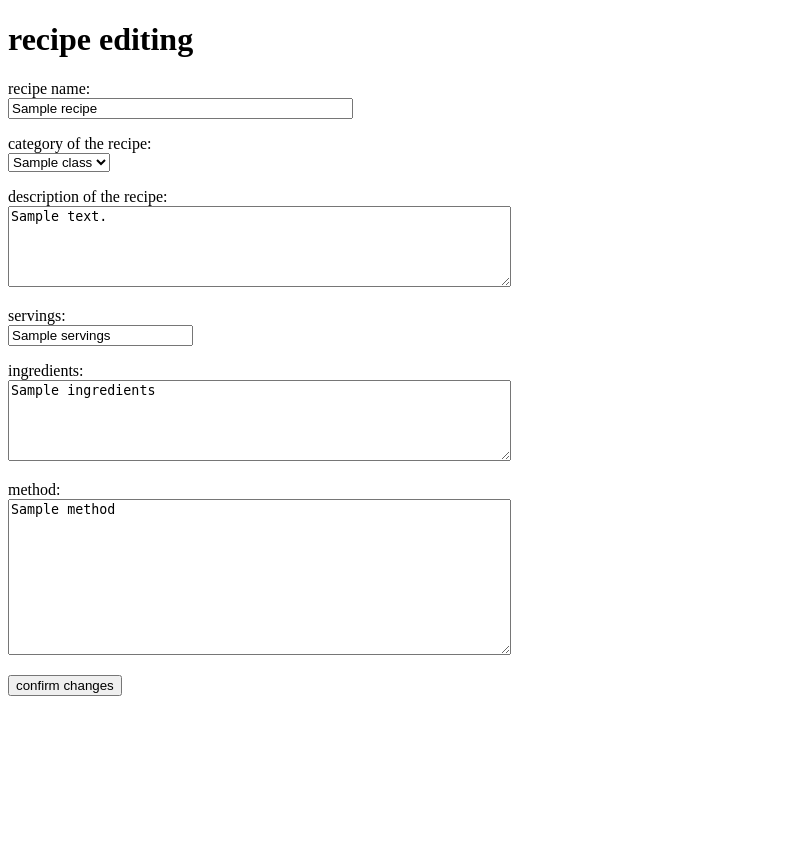
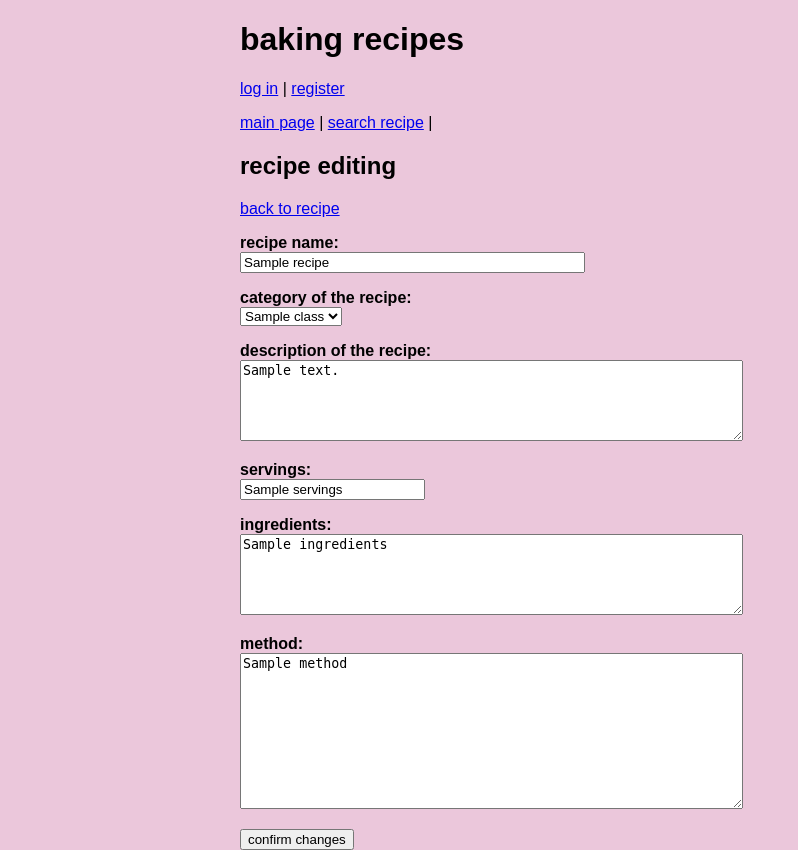
Before and after one commit to makhotai/baking_recipes, a Flask app: template templates/edit_recipe.html in a window 1280 px wide. Shown: the whole page, without its empty margins (0-798 px from the left). Before the commit the page ends 696 px from the top, so only its background shows below. Run offline with Flask 3, Linux system fonts and the light colour scheme; the template is opened without the code that fills it: most values are stand-ins (such as "Sample title", 1, 10 or a date in 2020).

Commit message:
Improve page style

```diff
--- a/app.py
+++ b/app.py
@@ -102,7 +102,9 @@ def create_recipe():
     recipes.add_recipe(title, description_r,
     servings, ingredients, method, user_id, classes)
 
-    return redirect("/")
+    recipe_id = db.last_insert_id()
+
+    return redirect("/recipe/" + str(recipe_id))
 
 @app.route("/create_review", methods=["POST"])
 def create_review():
--- a/recipes.py
+++ b/recipes.py
@@ -28,7 +28,10 @@ def get_classes(recipe_id):
     return [res["title"] for res in result]
 
 def get_recipes():
-    sql = """SELECT id, title FROM recipes ORDER BY id DESC"""
+    sql = """SELECT recipes.id, recipes.title,
+    users.id, users.username
+    FROM recipes, users WHERE recipes.user_id = users.id
+    ORDER BY recipes.id DESC"""
     return db.query(sql)
 
 def get_recipe(recipe_id):
--- /dev/null
+++ b/static/main.css
@@ -0,0 +1,12 @@
+body {
+  margin: auto;
+  max-width: 50em;
+  font-family: sans-serif;
+  background-color: rgb(235, 199, 219);
+}
+
+.item {
+  border: 2px solid rgb(94, 73, 73);
+  margin: 0.5em;
+  padding: 0.2em 0.5em;
+}
--- a/templates/edit_recipe.html
+++ b/templates/edit_recipe.html
@@ -1,21 +1,19 @@
-<!DOCTYPE html>
-<html>
+{% extends "layout.html" %}
 
-<head>
-  <title>Recipe editing</title>
-</head>
+{% block title %}Recipe editing{% endblock %}
 
-<body>
-    <h1> recipe editing </h1>
+{% block content %}
+<h2> recipe editing </h2>
+<p> <a href="/recipe/{{ recipe.id }}"> back to recipe </a></p>
 <form action="/update_recipe" method="post">
 
 <p>
-      recipe name: <br />
+  <b>recipe name:</b> <br />
   <input type="text" name="title" value="{{ recipe.title }}" size="40" maxlength="120" required/>
 </p>
 
 <p>
-        category of the recipe: <br />
+    <b>category of the recipe:</b> <br />
     <select name="classes">
         {% for class in all_classes %}
             <option value="{{ class }}" {% if class == recipe["classes"] %}selected{% endif %}>
@@ -27,22 +25,22 @@
 
 
 <p>
-      description of the recipe: <br />
+  <b>description of the recipe:</b> <br />
   <textarea name="description_r" rows="5" cols="60" maxlength="300" required>{{ recipe.description_r }}</textarea>
 </p>
 
 <p>
-      servings: <br />
+  <b>servings:</b> <br />
   <input type="text" name="servings" value="{{ recipe.servings }}" maxlength="30" required/>
 </p>
 
 <p>
-      ingredients: <br />
+  <b>ingredients:</b> <br />
   <textarea name="ingredients" rows="5" cols="60" maxlength="900" required>{{ recipe.ingredients }}</textarea>
 </p>
 
 <p>
-      method: <br />
+  <b>method:</b> <br />
   <textarea name="method" rows="10" cols="60" maxlength="2900" required>{{ recipe.method }}</textarea>
 </p>
 
@@ -50,6 +48,4 @@
 <input type="hidden" name="csrf_token" value="{{ session.csrf_token }}" />
 <input type="submit" value="confirm changes" />
 </form>
-</body>
-
-</html>
+{% endblock %}
--- a/templates/find_recipe.html
+++ b/templates/find_recipe.html
@@ -13,7 +13,7 @@
     </p>
 
     {% if query %}
-    <h2>the results for "{{ query }}"</h2>
+    <h3>the results for "{{ query }}"</h3>
 
     <ul>
         {% for recipe in results %}
--- a/templates/images.html
+++ b/templates/images.html
@@ -1,6 +1,6 @@
 <!DOCTYPE html>
 <html>
-
+<link rel="stylesheet" href="/static/main.css">
 <head>
   <title>recipe images</title>
 </head>
--- a/templates/layout.html
+++ b/templates/layout.html
@@ -3,34 +3,27 @@
 
 <head>
   <title>{% block title %}{% endblock %}</title>
-
+  <link rel="stylesheet" href="/static/main.css">
 </head>
 
 
     <h1>baking recipes</h1>
 
     {% if session.user_id %}
-    <p>
-        you are logged in as <a href="/user/{{ session.user_id }}">{{ session.username }}</a>
-    </p>
+        <p>
+            logged in as <a href="/user/{{ session.user_id }}">{{ session.username }}</a> | <a href="/logout">log out</a>
+        </p>
+    {% else %}
+        <p>
+            <a href="/login">log in</a> | <a href="/register">register</a>
+        </p>
     {% endif %}
-    <p style= "margin-left: 1rem">
-        {% if not session.user_id %}
-            <a href="/login">log in</a><br>
-            <a href="/register">register</a><br>
-        {% endif %}
-
-        {% if session.user_id %}
-            <a href="/logout">log out</a><br>
-        {% endif %}
-    </p>
 
     <p>
-        <a href="/">main page</a><br>
+        <a href="/">main page</a> | <a href="/find_recipe">search recipe</a> |
         {% if session.user_id %}
-            <a href="/new_recipe">add new recipe</a><br>
+            <a href="/new_recipe">add new recipe</a>
         {% endif %}
-        <a href="/find_recipe">search recipe</a>
     </p>
 
     {% block content %}{% endblock %}
--- a/templates/login.html
+++ b/templates/login.html
@@ -1,7 +1,7 @@
 
 <!DOCTYPE html>
 <html>
-
+<link rel="stylesheet" href="/static/main.css">
 <head>
   <title>Log in</title>
 </head>
--- a/templates/register.html
+++ b/templates/register.html
@@ -1,7 +1,7 @@
 
 <!DOCTYPE html>
 <html>
-
+<link rel="stylesheet" href="/static/main.css">
 <head>
   <title>Register</title>
 </head>
--- a/templates/remove_recipe.html
+++ b/templates/remove_recipe.html
@@ -1,6 +1,6 @@
 <!DOCTYPE html>
 <html>
-
+<link rel="stylesheet" href="/static/main.css">
 <head>
     <title>Recipe deletion</title>
 </head>
```
Also changed, not shown: templates/index.html (+8 -10 lines), templates/new_recipe.html (+7 -7 lines), templates/show_recipe.html (+34 -11 lines), templates/show_user.html (+5 -12 lines). Lines whose indentation alone changed are shown as unchanged.
